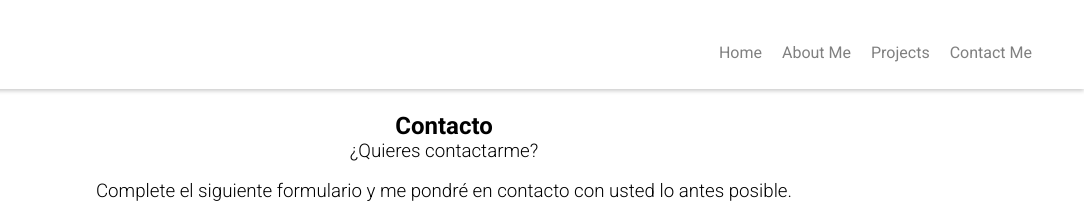
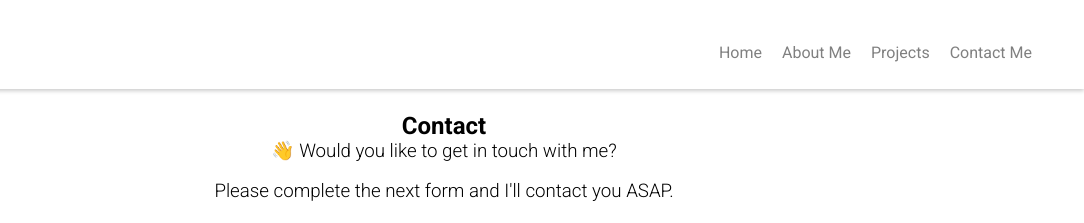
Before and after one commit to JTGlez/Portfolio, a plain HTML site: page contact.html in a window 1280 px wide. Shown: the top 223 px of the page, 196-1280 px from the left. Drawn offline with nearby package versions, Linux system fonts and the light colour scheme.

Commit message:
Cambios en form

```diff
--- a/contact.html
+++ b/contact.html
@@ -39,9 +39,9 @@
     <!-- Sección de Contacto -->
     <section class="formcontacto">
         <div class="formcontacto__text">
-            <h2 class="formcontacto__title">Contacto</h2>
-            <h3 class="formcontacto__subtext">¿Quieres contactarme?</h3><br>
-            <h3 class="formcontacto__subtext">Complete el siguiente formulario y me pondré en contacto con usted lo antes posible. </h3>
+            <h2 class="formcontacto__title">Contact</h2>
+            <h3 class="formcontacto__subtext">👋 Would you like to get in touch with me?</h3><br>
+            <h3 class="formcontacto__subtext">Please complete the next form and I'll contact you ASAP.</h3>
             <img class="formcontacto__img" src="assets/img/email.png" alt="">
 
             <div class="row">
```
